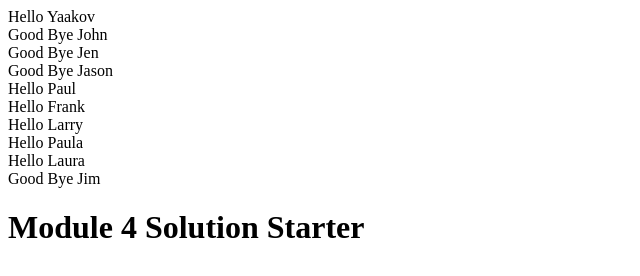
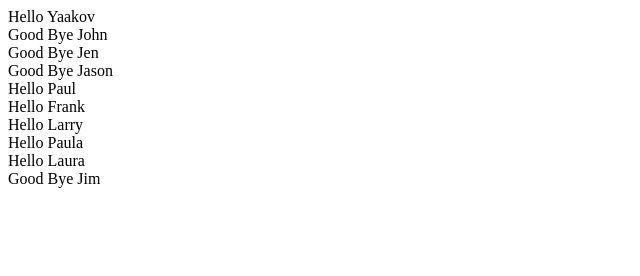
Before and after one commit to jainkeyu/module4-solution, a plain HTML site: page index.html in a window 1280 px wide. Shown: the whole page, without its empty margins (0-640 px from the left). Drawn offline with Linux system fonts and the light colour scheme.

Commit message:
Update index.html

```diff
--- a/index.html
+++ b/index.html
@@ -11,6 +11,6 @@
   <script src="script.js"></script>
 </head>
 <body>
-  <h1>Module 4 Solution Starter</h1>
+
 </body>
 </html>
```
